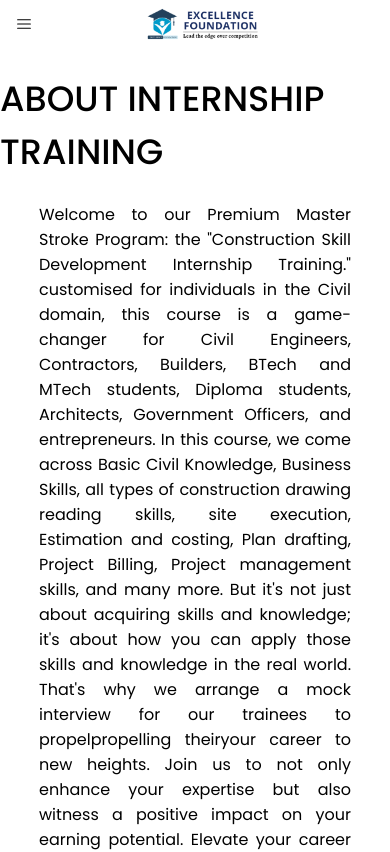
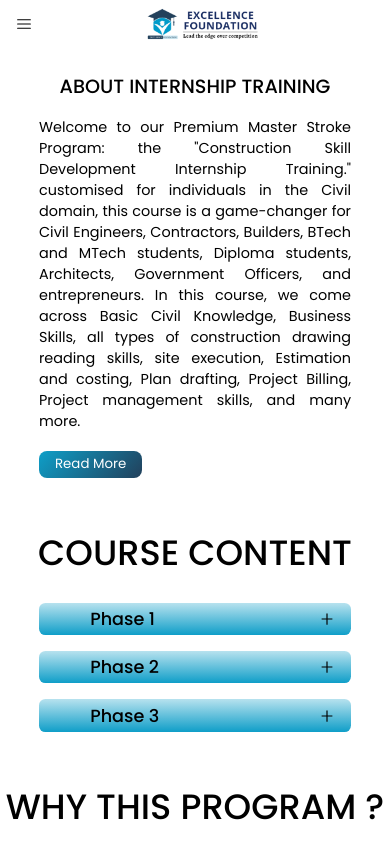
Before and after one commit to wyash12/ef-frontend, a Next.js app: page /course/construction-skill-development-internship-training in a window 390 px wide. Shown: the top 852 px of the page. Built offline with nearby package versions, Linux system fonts and the light colour scheme; some icons are missing.

Commit message:
responsive about container

```diff
--- a/components/course/AboutCourse.module.scss
+++ b/components/course/AboutCourse.module.scss
@@ -8,6 +8,7 @@
   // padding: 2rem 10rem;
 
   h1 {
+    text-align: center;
     font-size: 2.2rem;
     font-weight: 500;
   }
@@ -15,6 +16,77 @@
   p {
     width: 80%;
     text-align: justify;
+  }
 
+  .subContainer {
+    display: flex;
+    flex-direction: column;
+    align-items: flex-start;
+    gap: 0.6rem;
+    justify-content: center;
+    width: 80%;
+
+    p {
+      width: 100%;
+      text-align: justify;
+      // align-self: center;
+    }
+
+    button {
+      background: linear-gradient(132deg, #0e9fc8 0%, #22405b 100%);
+      color: white;
+      border: none;
+      border-radius: 0.5rem;
+      cursor: pointer;
+      padding: 0.2rem 1rem;
+    }
   }
 }
+
+@media (max-width: 1048px) {
+  .container {
+    gap: 1rem;
+    h1 {
+      font-size: 1.8rem;
+    }
+
+    p {
+      width: 85%;
+      font-size: 1rem;
+    }
+  }
+}
+
+@media (max-width: 603px) {
+  .container {
+    h1 {
+      font-size: 1.6rem;
+    }
+  }
+}
+
+@media (max-width: 456px) {
+  .container {
+    h1 {
+      font-size: 1.2rem;
+    }
+
+    p {
+      font-size: 0.9rem;
+    }
+  }
+}
+
+@media (max-width: 344px) {
+  .container {
+    h1 {
+      // font-size: 1.1rem;
+      padding: 0 1rem;
+    }
+
+    p {
+      font-size: 0.8rem;
+      width: 89%;
+    }
+  }
+}
--- a/components/course/AboutCourse.tsx
+++ b/components/course/AboutCourse.tsx
@@ -1,10 +1,54 @@
+import { useState } from "react";
 import classes from "./AboutCourse.module.scss";
 
+function ShowData({ data }: { data: string }): JSX.Element {
+  const [showData, setShowData] = useState<boolean>(false);
+  const dataArray = data.split(".");
+  const dataArraySize = dataArray.length;
+
+  return (
+    <div className={classes.subContainer}>
+      <p>
+        {dataArray.map((d, index) => {
+          if (index + 1 < dataArraySize / 2) {
+            return (
+              <span key={index}>
+                {d}{index != dataArraySize - 1 && `.`}
+              </span>
+            );
+          }
+        })}
+      </p>
+      <p>
+        {showData &&
+          dataArray.map((d, index) => {
+            if (index + 1 >= dataArraySize / 2) {
+              return (
+                <span key={index}>
+                  {d}{index != dataArraySize - 1 && `.`}
+                </span>
+              );
+            }
+          })}
+      </p>
+      <button
+        onClick={() => {
+          setShowData(!showData);
+        }}
+      >
+        {showData ? "Read Less" : "Read More"}
+      </button>
+    </div>
+  );
+}
+
 export default function AboutCourse({ data }: { data: string }): JSX.Element {
+  // console.log(window.innerWidth)
+
   return (
     <div className={classes.container}>
       <h1>ABOUT INTERNSHIP TRAINING</h1>
-      <p>{data}</p>
+      {window.innerWidth <= 900 ? <ShowData data={data} /> : <p>{data}</p>}
     </div>
   );
 }
--- a/pages/index.tsx
+++ b/pages/index.tsx
@@ -16,13 +16,13 @@ export default function HomePage(): JSX.Element {
         <title>Excellence Foundation</title>
         <meta name="Excellence foundation home page" />
       </Head>
-      {/* <TitleContainer />
+      <TitleContainer />
       <WaveContainer />
       <CourseContainer />
       <VisionMissionContainer />
       <PlacementContainer />
       <ReviewContainer />
-      <PathContainer /> */}
+      <PathContainer />
     </>
   );
 }
```
